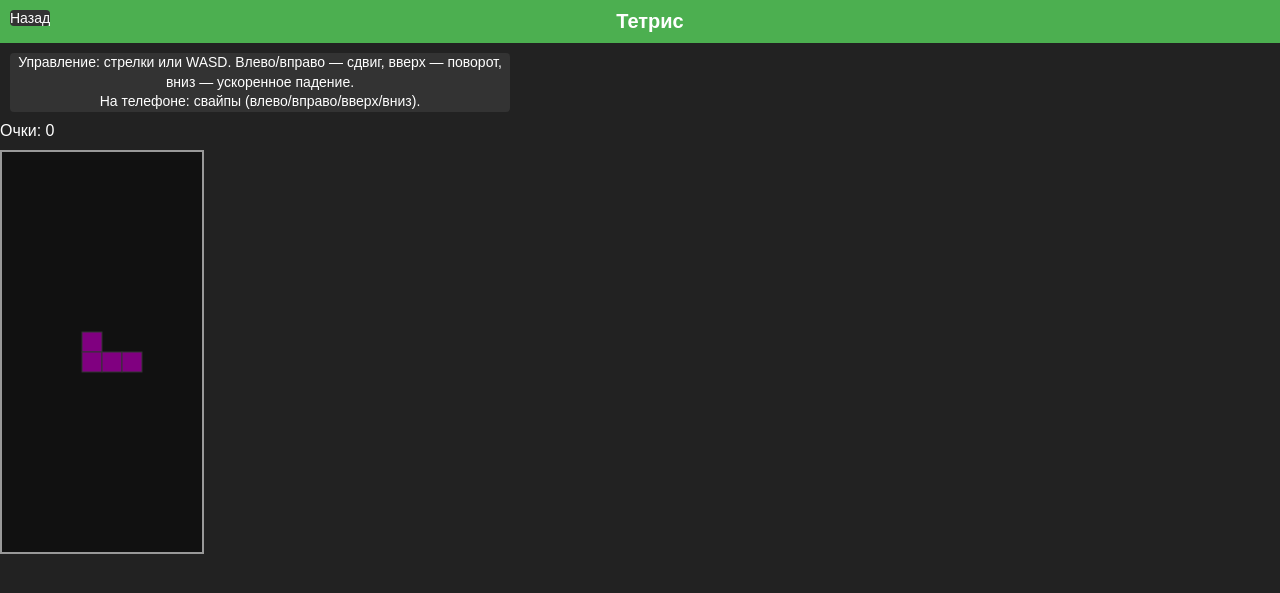
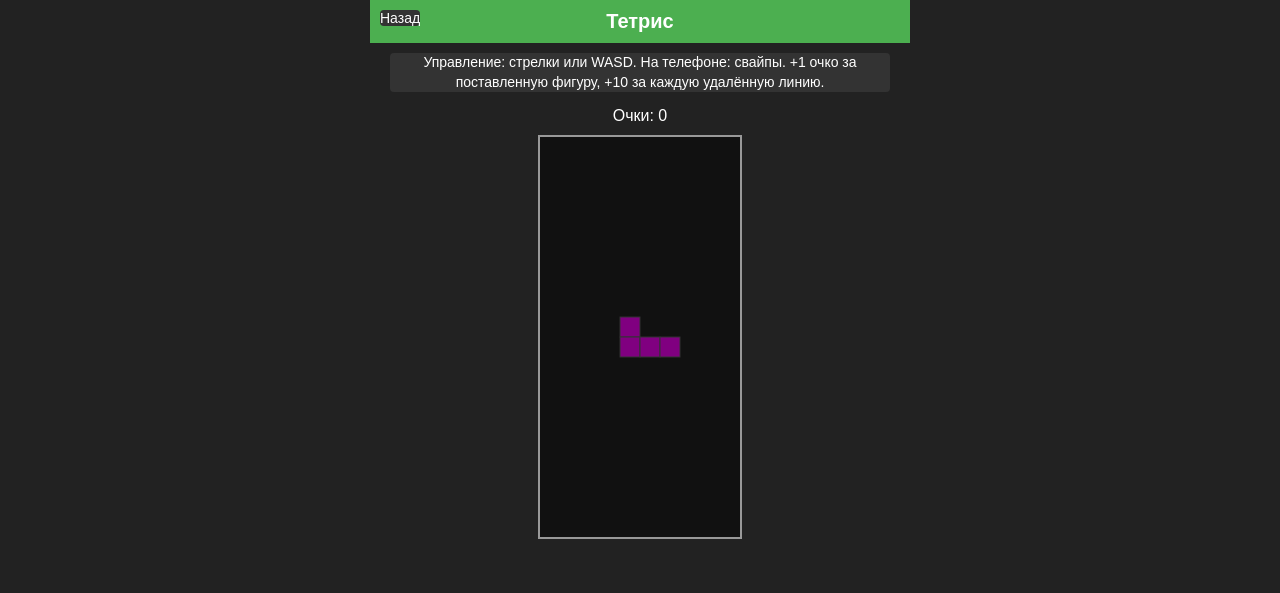
Before and after one commit to minizvezd/Telegram-Minigames, a Python web app: template templates/tetris.html in a window 1280 px wide. Shown: the top 593 px of the page. Run offline with Jinja, Linux system fonts and the light colour scheme; the template is opened without the code that fills it, so the values that code supplies are empty.

Commit message:
Update tetris.html

```diff
--- a/templates/tetris.html
+++ b/templates/tetris.html
@@ -20,6 +20,9 @@
       -ms-user-select:none;
       user-select:none;
       touch-action:none;
+      display:flex;
+      flex-direction:column;
+      align-items:center;
     }
     header {
       width:100%;
@@ -40,7 +43,7 @@
       border-radius:4px;
       font-size:14px;
     }
-    .back-button:hover{
+    .back-button:hover {
       background:#555;
     }
     h1 {
@@ -61,10 +64,15 @@
       margin-top:5px;
       font-size:16px;
     }
+    #tetrisContainer {
+      position:relative;
+      margin:10px auto;
+      display:flex;
+      justify-content:center; /* центр */
+    }
     #tetrisCanvas {
       border:2px solid #999;
       background:#111;
-      margin-top:10px;
       display:block;
     }
     #gameOver {
@@ -93,7 +101,7 @@
       background:#d55;
     }
     @media(max-width:600px){
-      #tetrisCanvas{
+      #tetrisCanvas {
         width:180px !important;
         height:360px !important;
       }
@@ -108,15 +116,16 @@
   </header>
 
   <div class="instructions">
-    Управление: стрелки или WASD. Влево/вправо — сдвиг, вверх — поворот, вниз — ускоренное падение.<br>
-    На телефоне: свайпы (влево/вправо/вверх/вниз).
+    Управление: стрелки или WASD.
+    На телефоне: свайпы.
+    +1 очко за поставленную фигуру, +10 за каждую удалённую линию.
   </div>
 
   <div id="info">
     Очки: <span id="score">0</span>
   </div>
 
-  <div style="position:relative;">
+  <div id="tetrisContainer">
     <canvas id="tetrisCanvas" width="200" height="400"></canvas>
     <div id="gameOver">
       <h2 id="finalScore"></h2>
@@ -125,11 +134,10 @@
   </div>
 
   <script>
-    // Блокируем скролл/выделение
-    document.addEventListener("touchmove", e=>e.preventDefault(), { passive:false });
-    document.addEventListener("selectstart", e=>e.preventDefault());
+    document.addEventListener("touchmove", e=> e.preventDefault(), {passive:false});
+    document.addEventListener("selectstart", e=> e.preventDefault());
 
-    const canvas=document.getElementById("tetrisCanvas");
+   const canvas=document.getElementById("tetrisCanvas");
     const ctx=canvas.getContext("2d");
 
     const COLS=10, ROWS=20, BLOCK_SIZE=20;
```
